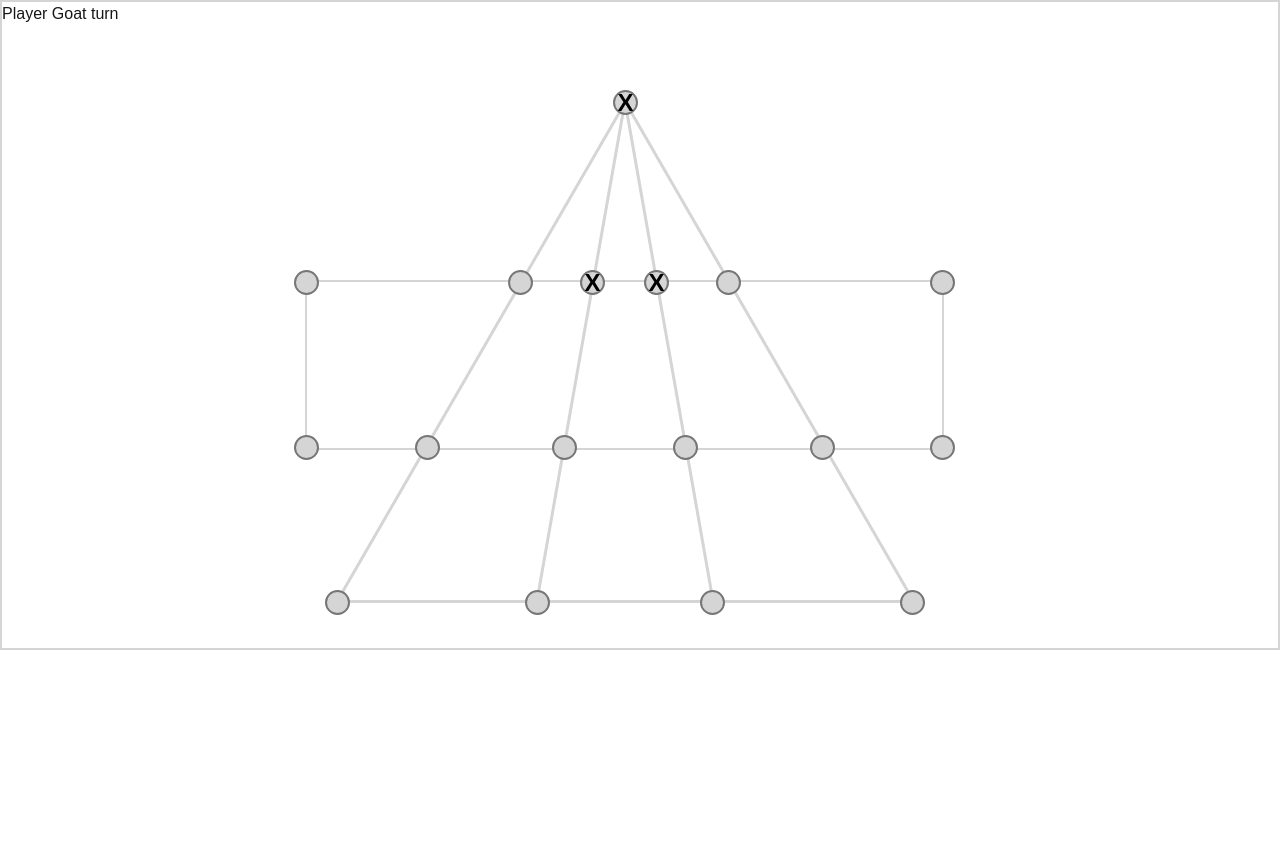
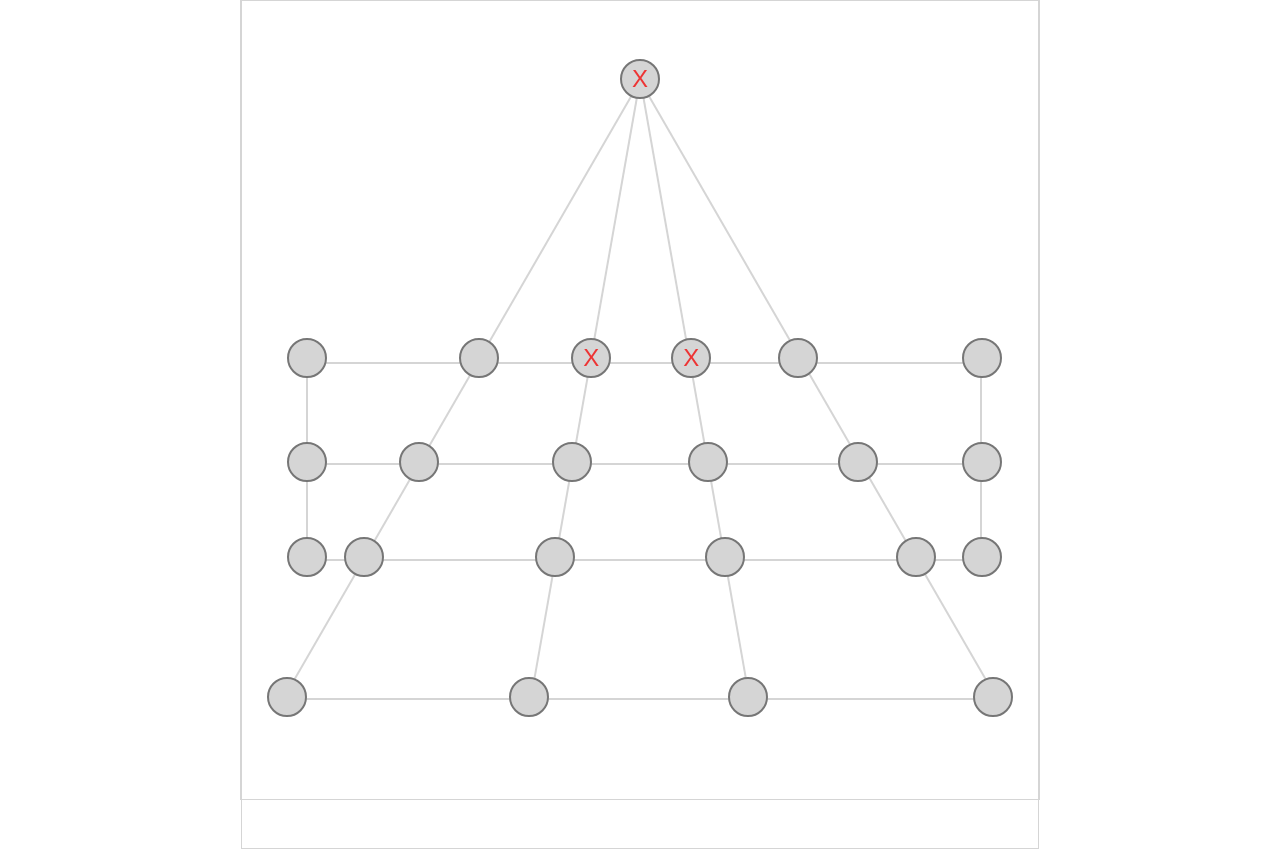
Before and after one commit to christinemtrinh/bagchal, a Next.js app in the folder client/: page / in a window 1280 px wide. Before the commit the page ends 800 px from the top, so only its background shows below. Built offline with nearby package versions, Linux system fonts and the light colour scheme.

Commit message:
Made Board Dynamic

```diff
--- a/client/app/board.css
+++ b/client/app/board.css
@@ -1,78 +1,112 @@
-
-.board{
-    margin:auto;
-    overflow: auto;
-    width: 100%; /* Adjust as needed */
-    height: 650px; /* Adjust as needed */
-    border: 2px solid rgb(213, 213, 213);
+.container {
+  display: flex; /* Use flexbox for centering */
+  justify-content: center; /* Center horizontally */
+  align-items: center; /* Center vertically */
+  height: 100vh; /* Full viewport height */
+  width: 100vh;
+  margin: auto;
+  border: 1px solid rgb(213, 213, 213);
 }
 
-  .rectangle {
-    top: 280px;
-    left: 305px;
-    position: absolute;
-    width: 639px;
-    height: 170px;
-    border: 2px solid rgb(213, 213, 213);
-  }
+.board {
+  width: 100%;
+  aspect-ratio: 1 / 1;
+  border: 1px solid rgb(213, 213, 213);
+  margin: 0 auto; /* Center the board horizontally */
+}
 
-.line1{
-  position: absolute;
-  left: 625px;
-  top: 100px;
-  border-bottom: 3px solid rgb(213, 213, 213);
-  width: 585px;
-  transform: rotate(60deg);
-  transform-origin: left;
+.board:after {
+  content: ""; /* Create a pseudo-element */
+  display: block; /* Make it a block element */
 }
-.line2{
-  position: absolute;
-  left: 337px;
-  top: 600px;
-  border-bottom: 3px solid rgb(213, 213, 213);
-  width: 585px;
-  transform: rotate(-60deg);
-  transform-origin: left;
+
+.rectangle {
+  position: relative; /* Use absolute positioning */
+  width: 85%; /* Responsive width */
+  height: 25%; /* Responsive height */
+  border: 2px solid rgb(213, 213, 213);
+  top: 50%; /* Position it at the top of the board */
+  left: 8%; /* Center it horizontally */
 }
-.line3{
-  position: absolute;
-  left: 337px;
-  top: 600px;
-  border-bottom: 3px solid rgb(213, 213, 213);
-  width: 585px;
+
+.line1, .line2, .line3, .line4, .line5, .line6 {
+  position: relative; /* Position lines absolutely */
+  border-bottom: 2px solid rgb(213, 213, 213); /* Line style */
+  width: 90%; /* Responsive width */
 }
-.line4{
-  position: absolute;
-  left: 625px;
-  top: 100px;
-  border-bottom: 3px solid rgb(213, 213, 213);
-  width: 500px;
-  transform: rotate(80deg);
-  transform-origin: left;
+
+.line1 {
+  left: 27.5%; /* Center horizontally */
+  top: 55%; /* Adjust top position */
+  transform: rotate(60deg); /* Rotate line */
+  transform-origin: center; /* Set rotation origin */
 }
-.line5{
-  position: absolute;
-  left: 625px;
-  top: 100px;
-  border-bottom: 3px solid rgb(213, 213, 213);
-  width: 500px;
-  transform: rotate(100deg);
-  transform-origin: left;
+
+.line2 {
+  top: 93.8%; /* Adjust top position */
+  left: 5%; /* Center horizontally */
+  transform: rotate(300deg); /* Rotate line */
+  transform-origin: left; /* Set rotation origin */
 }
+
+.line3 {
+  top: 93.3%; /* Adjust top position */
+  left: 5%; /* Center horizontally */
+  width: 90%; /* Responsive width */
+}
+
+.line6 {
+  top: 63%; /* Adjust top position */
+  left: 8%; /* Center horizontally */
+  width: 85%; /* Responsive width */
+}
+
+.line4 {
+  top: 15%; /* Adjust top position */
+  left: 50%; /* Center horizontally */
+  transform: rotate(80deg); /* Rotate line */
+  transform-origin: left; /* Set rotation origin */
+  width: 79.3%;
+}
+
+.line5 {
+  top: 15%; /* Adjust top position */
+  left: 50%; /* Center horizontally */
+  transform: rotate(100deg); /* Rotate line */
+  transform-origin: left; /* Set rotation origin */
+  width: 79.1%;
+}
+
+
+
 .button {
-  position: absolute;
-  width: 25px;
-  height: 25px;
+  position: relative;
+  height: 5vh;
+  aspect-ratio: 1 / 1;
   border-radius: 50%;
-  background-color:rgb(213, 213, 213);
+  background-color: rgb(213, 213, 213);
   border: 2px solid rgb(118, 118, 118);
+  font-size: 3vh;
   cursor: pointer;
-  display: flex;
   align-items: center;
   justify-content: center;
-  font-size: 24px;
   text-align: center;
-  font-weight: bold;
-  color: black;
+  color: rgb(237, 52, 52);
+}
+.button:hover {
+  transform: scale(1.05);
+}
 
+
+.button-container {
+  position: relative;
+  top: -23%;
+  display: flex;
+  flex-direction: column;
+  align-items: center
 }
+
+.row {
+  position: relative;
+  display: flex;
+}
--- a/client/app/page.tsx
+++ b/client/app/page.tsx
@@ -7,18 +7,22 @@ import { useState } from 'react'
 
 
 //Make buttons reuseable
-function Spot({buttonID, x, y, value, onSpotClick})
-{
-  function onClickPrint()
-  {
-    console.log("Button " + buttonID + " was clicked")
-  }
-  return <button id = {buttonID} onClick = {onSpotClick} className = "button" style = {{left: x + "px", top: y + "px"}}>{value}</button>
+function Spot({ buttonID, value, y, onSpotClick }) {
+  return (
+    <button
+      id={buttonID}
+      onClick={onSpotClick}
+      className="button"
+      style={{left: y + "%"}}
+    >
+      {value}
+    </button>
+  );
 }
 
 export default function Home() {
   const [xIsNext, setXIsNext] = useState(true); //State of turn
-  const [spots, setSpots] = useState(Array(17).fill(null)) //State or currenet game board
+  const [spots, setSpots] = useState(Array(23).fill(null)) //State or currenet game board
   const [player, setPlayer] = useState("Goat"); //State to update player/turn text
   const router = useRouter()
   var goatCounter = 0
@@ -63,36 +67,53 @@ export default function Home() {
     setSpots(nextSpot)
   }
 
-
-
-
   return (
+    <div className = "container">
       <div className = "board">
         <div className = "line1"></div>
         <div className = "line2"></div>
         <div className = "line3"></div>
         <div className = "line4"></div>
         <div className = "line5"></div>
+        <div className = "line6"></div>
         <div className = "rectangle"></div>
-      <h1>Player {player} turn</h1>
-      {/* <button id = "A1" onClick = {() =>handleClick(1)} className = "button" style = {{left: '613px', top: '90px'}}></button> */}
-      <Spot buttonID="A1" x="613" y="90" value={spots[0] = "X"} onSpotClick= {() => handleClick(0)}/>
-      <Spot buttonID="B1" x="294" y="270" value={spots[1]} onSpotClick={() =>handleClick(1)}/>
-      <Spot buttonID="B2" x="508" y="270" value={spots[2]} onSpotClick={() =>handleClick(2)}/>
-      <Spot buttonID="B3" x="580" y="270" value={spots[3] = "X"} onSpotClick={() =>handleClick(3)}/>
-      <Spot buttonID="B4" x="644" y="270" value={spots[4] = "X"} onSpotClick={() =>handleClick(4)}/>
-      <Spot buttonID="B5" x="716" y="270" value={spots[5]} onSpotClick={() =>handleClick(5)}/>
-      <Spot buttonID="B6" x="930" y="270" value={spots[6]} onSpotClick={() =>handleClick(6)}/>
-      <Spot buttonID="C1" x="294" y="435" value={spots[7]} onSpotClick={() =>handleClick(7)}/>
-      <Spot buttonID="C2" x="415" y="435" value={spots[8]} onSpotClick={() =>handleClick(8)}/>
-      <Spot buttonID="C3" x="552" y="435" value={spots[9]} onSpotClick={() =>handleClick(9)}/>
-      <Spot buttonID="C4" x="673" y="435" value={spots[10]} onSpotClick={() =>handleClick(10)}/>
-      <Spot buttonID="C5" x="810" y="435" value={spots[11]} onSpotClick={() =>handleClick(11)}/>
-      <Spot buttonID="C6" x="930" y="435" value={spots[12]} onSpotClick={() =>handleClick(12)}/>
-      <Spot buttonID="D1" x="325" y="590" value={spots[13]} onSpotClick={() =>handleClick(13)}/>
-      <Spot buttonID="D2" x="525" y="590" value={spots[14]} onSpotClick={() =>handleClick(14)}/>
-      <Spot buttonID="D3" x="700" y="590" value={spots[15]} onSpotClick={() =>handleClick(15)}/>
-      <Spot buttonID="D4" x="900" y="590" value={spots[16]} onSpotClick={() =>handleClick(16)}/>
+        <div className="button-container">
+          <div className="row" style={{margin: "10%", top: "30%"}}>
+            <Spot buttonID ="A1" value={spots[0] = "X"} y = {0} onSpotClick={() => handleClick(0)} />
           </div>
+          <div className="row" style={{margin: "20%"}}>
+            <Spot buttonID="B1" value={spots[1]} y={-97} onSpotClick={() => handleClick(1)}/>
+            <Spot buttonID="B2" value={spots[2]} y={-42} onSpotClick={() => handleClick(2)}/>
+            <Spot buttonID="B3" value={spots[3] = "X"} y={-12} onSpotClick={() => handleClick(3)}/>
+            <Spot buttonID="B4" value={spots[4] = "X"} y={13} onSpotClick={() => handleClick(4)}/>
+            <Spot buttonID="B5" value={spots[5]} y={41} onSpotClick={() => handleClick(5)}/>
+            <Spot buttonID="B6" value={spots[6]} y={101} onSpotClick={() => handleClick(6)}/>
+          </div>
+          <div className="row" style={{margin:"-12%"}}>
+            <Spot buttonID="C1" value={spots[7]} y={-97} onSpotClick={() => handleClick(7)}/>
+            <Spot buttonID="C2" value={spots[8]} y={-67} onSpotClick={() => handleClick(8)}/>
+            <Spot buttonID="C3" value={spots[9]} y={-20} onSpotClick={() => handleClick(9)}/>
+            <Spot buttonID="C4" value={spots[10]} y={20} onSpotClick={() => handleClick(10)}/>
+            <Spot buttonID="C5" value={spots[11]} y={66} onSpotClick={() => handleClick(11)}/>
+            <Spot buttonID="C6" value={spots[12]} y={101} onSpotClick={() => handleClick(12)}/>
+          </div>
+          <div className="row" style={{margin: "19%"}}>
+            <Spot buttonID="D1" value={spots[13]} y={-97} onSpotClick={() => handleClick(13)}/>
+            <Spot buttonID="D2" value={spots[14]} y={-90} onSpotClick={() => handleClick(14)}/>
+            <Spot buttonID="D3" value={spots[15]} y={-27} onSpotClick={() => handleClick(15)}/>
+            <Spot buttonID="D4" value={spots[16]} y={27} onSpotClick={() => handleClick(16)}/>
+            <Spot buttonID="D5" value={spots[17]} y={90} onSpotClick={() => handleClick(17)}/>
+            <Spot buttonID="D6" value={spots[18]} y={101} onSpotClick={() => handleClick(18)}/>
+          </div>
+          <div className="row" style={{margin: "-6.5%"}}>
+            <Spot buttonID="E1" value={spots[19]} y={-183} onSpotClick={() => handleClick(19)}/>
+            <Spot buttonID="E2" value={spots[20]} y={-57} onSpotClick={() => handleClick(20)}/>
+            <Spot buttonID="E3" value={spots[21]} y={55} onSpotClick={() => handleClick(21)}/>
+            <Spot buttonID="E4" value={spots[22]} y={183} onSpotClick={() => handleClick(22)}/>
+          </div>
+      </div>
+      </div>
+    </div>
+
   );
 }
```
Lines whose indentation alone changed are shown as unchanged.
